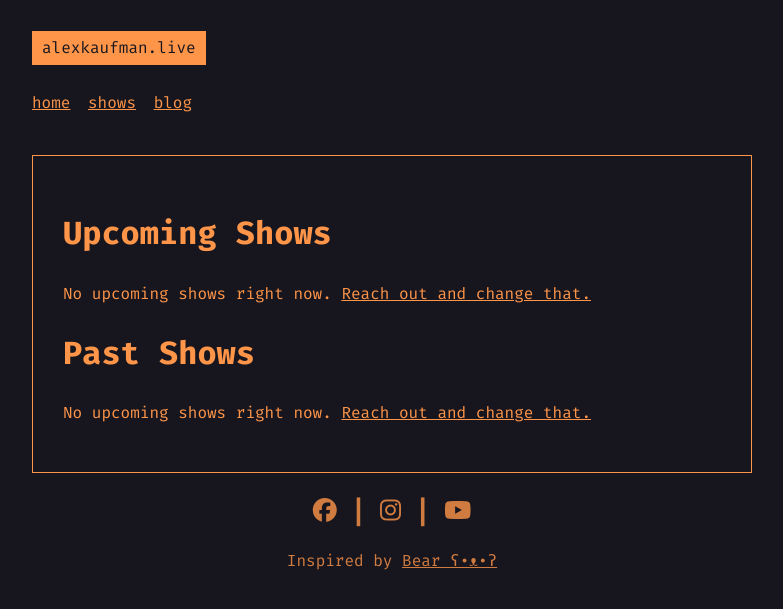
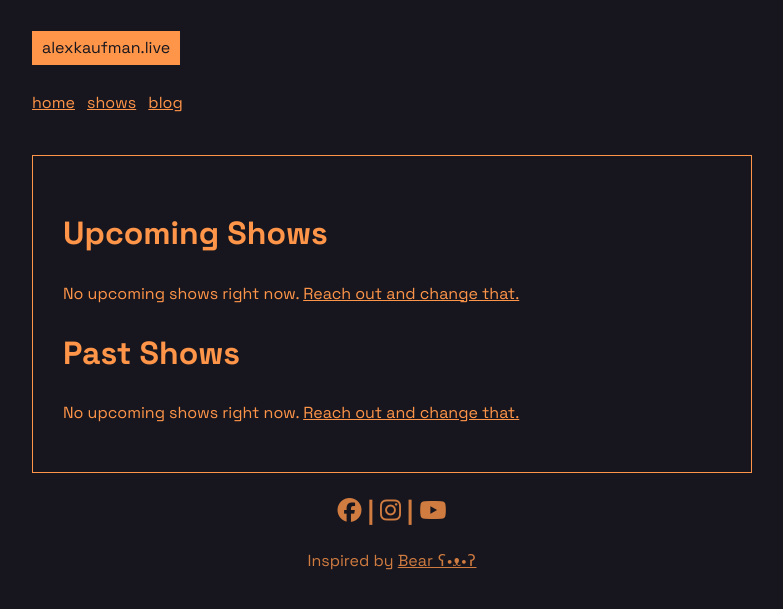
Before and after one commit to alexrkaufman/alexkaufman.live, a Flask app: page /shows/ in a window 1280 px wide. Shown: the top 609 px of the page, without its empty margins (248-1031 px from the left). Run offline with Flask 3, Linux system fonts and the light colour scheme; data that the repository does not hold is empty; some libraries are stand-ins or nearby versions.

Commit message:
SpaceGrotesk font

```diff
--- a/alexkaufmanlive/content/static/style.css
+++ b/alexkaufmanlive/content/static/style.css
@@ -1,9 +1,10 @@
+@import url("https://fonts.googleapis.com/css2?family=Space+Grotesk:wght@300..700&display=swap");
 @import url("https://fonts.googleapis.com/css2?family=Fira+Code:wght@400;700&display=swap");
 
 :root {
     --width: 720px;
-    --font-main: "Fira Code", monospace;
-    --font-secondary: "Fira Code", monospace;
+    --font-main: "Space Grotesk", monospace;
+    --font-secondary: "Space Grotesk", monospace;
     --font-scale: 1em;
     --background-color: #17161e;
     --heading-color: #ff9549;
```
